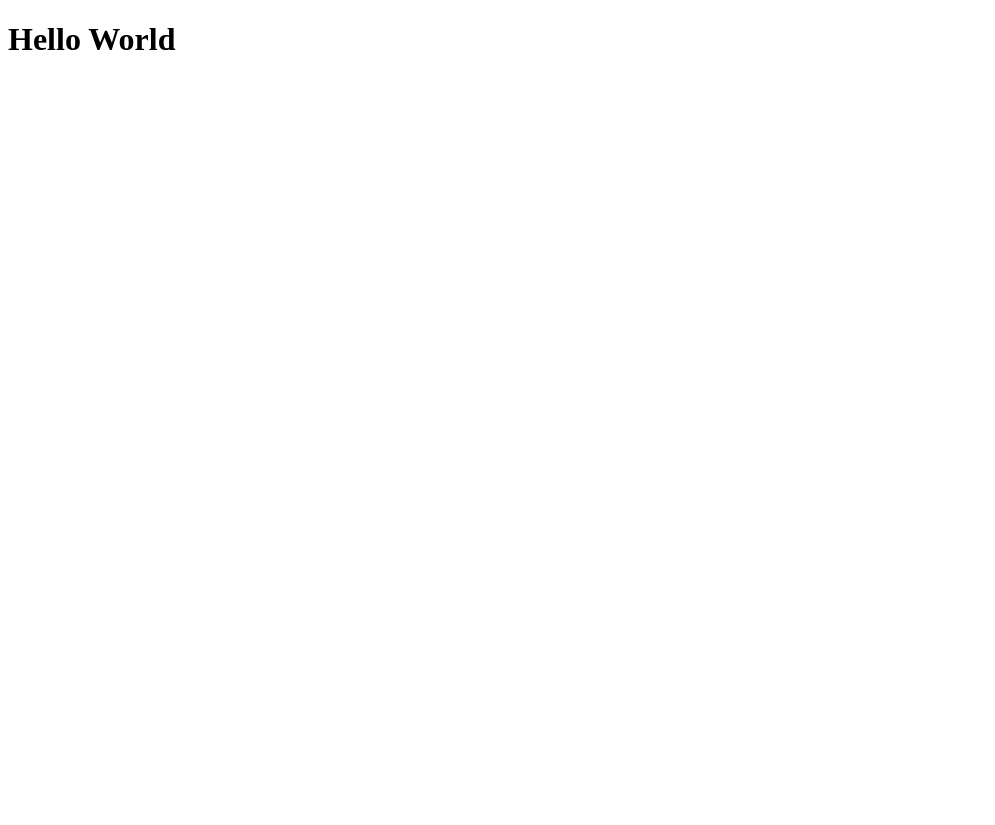
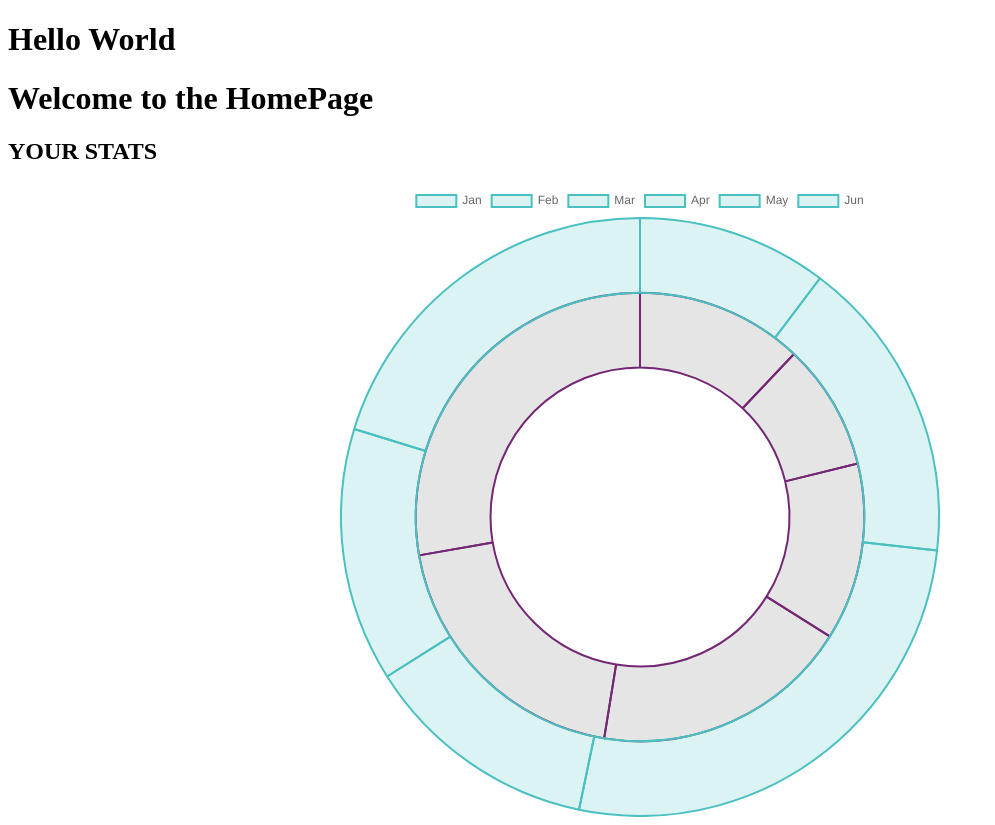
Before and after one commit to eellin6/Carbon-Crushers, a React app: page / in a window 1280 px wide. Shown: the whole page, without its empty margins (0-995 px from the left). Before the commit the page ends 800 px from the top, so only its background shows below. Built offline with nearby package versions, Linux system fonts and the light colour scheme; the HTML template or start-up script is replaced by a standard one.

Commit message:
/Add The birth of doughnut

```diff
--- a/client/src/components/App.tsx
+++ b/client/src/components/App.tsx
@@ -1,9 +1,12 @@
 import * as React from 'react';
+import HomePage from './HomePage';
 
 const App = () => {
+
 return (
   <div>
     <h1>Hello World</h1>
+    <HomePage />
   </div>
 )
 };
--- a/client/src/components/HomePage.tsx
+++ b/client/src/components/HomePage.tsx
@@ -0,0 +1,40 @@
+import * as React from 'react';
+import { useState, useEffect } from 'react';
+import { Doughnut } from 'react-chartjs-2';
+
+const homePage = () => {
+  const [ name, setName ] = useState('');
+
+  const data = {
+    labels: ["Jan", "Feb", "Mar", "Apr", "May", "Jun"],
+    datasets: [
+      {
+        label: "First dataset",
+        data: [33, 53, 85, 41, 44, 65],
+        fill: true,
+        backgroundColor: "rgba(75,192,192,0.2)",
+        borderColor: "rgba(75,192,192,1)"
+      },
+      {
+        label: "Second dataset",
+        data: [33, 25, 35, 51, 54, 76],
+        fill: false,
+        borderColor: "#742774"
+      }
+    ]
+  };
+
+  return (
+    <div>
+      <h1>Welcome to the HomePage</h1>
+      <h2>YOUR STATS</h2>
+      <div className="doughnut-chart-container">
+        <Doughnut data={data} />
+      </div>
+    </div>
+  );
+};
+
+
+
+export default homePage;
--- a/package.json
+++ b/package.json
@@ -22,7 +22,10 @@
   "dependencies": {
     "@material-ui/core": "^4.11.3",
     "@material-ui/icons": "^4.11.2",
+    "@types/chart.js": "^2.9.31",
+    "@types/chartjs": "0.0.31",
     "axios": "^0.21.1",
+    "chart.js": "^2.9.4",
     "cookie-parser": "^1.4.5",
     "css-loader": "^5.0.1",
     "dotenv": "^8.2.0",
@@ -34,6 +37,7 @@
     "passport-google-oauth": "^2.0.0",
     "passport-oauth": "^1.0.0",
     "react": "^17.0.1",
+    "react-chartjs-2": "^2.11.1",
     "react-dom": "^17.0.1",
     "react-google-button": "^0.7.2",
     "react-google-login": "^5.2.2",
@@ -49,6 +53,7 @@
     "@babel/preset-env": "^7.12.11",
     "@babel/preset-react": "^7.12.10",
     "@types/react-dom": "^17.0.1",
+    "@types/react": "^17.0.2",
     "babel-loader": "^8.2.2",
     "eslint": "^7.20.0",
     "eslint-config-airbnb": "^18.2.1",
--- a/tsconfig.json
+++ b/tsconfig.json
@@ -2,9 +2,10 @@
   "compilerOptions": {
     "outDir": "./dist/",
     "noImplicitAny": true,
-    "module": "es6",
+    "module": "commonjs",
     "target": "es5",
     "jsx": "react",
-    "allowJs": true
+    "allowJs": true,
+    "moduleResolution": "node"
   }
 }
```
Also changed, not shown: 4 other files (tests, documents, lock files or other folders).
